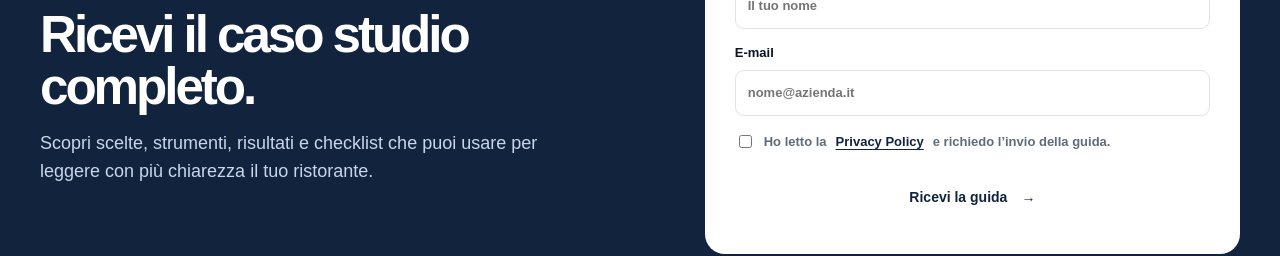
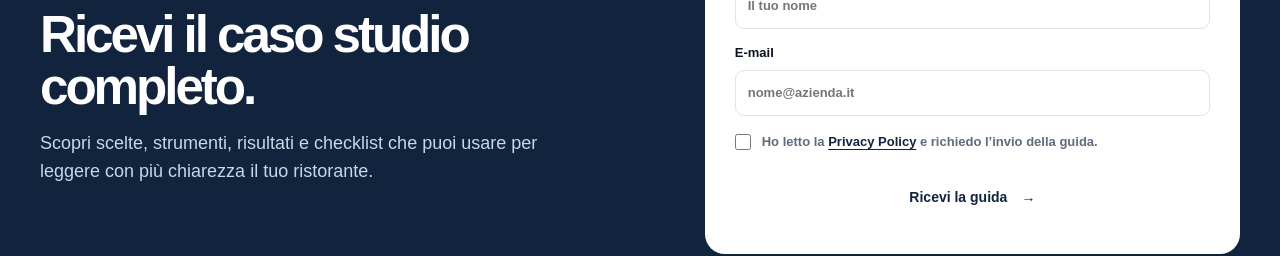
Before and after one commit to Antonio99999999/abweb, a Next.js app: page /metodo-mastro in a window 1280 px wide. Shown: the part 2340-2596 px from the top of the page. Built offline with nearby package versions, Linux system fonts and the light colour scheme.

Commit message:
migliorie testo

```diff
--- a/app/forms.css
+++ b/app/forms.css
@@ -1 +1,5 @@
 .trap-field{position:absolute!important;left:-10000px!important;width:1px!important;height:1px!important;overflow:hidden!important;opacity:0!important;pointer-events:none!important}
+.consent{display:grid;grid-template-columns:18px minmax(0,1fr);gap:9px;align-items:start}
+.consent input[type="checkbox"]{width:16px;height:16px;margin:2px 0 0}
+.consent span{min-width:0}
+@media(max-width:800px){.mastro-form .consent{gap:10px;font-size:13px;line-height:1.5}.mastro-form .consent input[type="checkbox"]{margin-top:2px}}
--- a/components/mastro-download-form.tsx
+++ b/components/mastro-download-form.tsx
@@ -7,5 +7,5 @@
   const [status, setStatus] = useState<"idle" | "loading" | "sent" | "error">("idle"); const [error, setError] = useState(""); const [startedAt] = useState(() => Date.now());
   async function submit(event: FormEvent<HTMLFormElement>) { event.preventDefault(); setStatus("loading"); setError(""); const data = new FormData(event.currentTarget); try { const response = await fetch("/api/mastro", { method: "POST", headers: { "content-type": "application/json" }, body: JSON.stringify({ name: data.get("name"), email: data.get("email"), website: data.get("website"), startedAt }) }); const result = await response.json().catch(() => null) as { error?: string } | null; if (!response.ok) throw new Error(result?.error || "Invio non riuscito. Scrivici a ab.agenziaweb@gmail.com."); setStatus("sent"); } catch (reason) { setError(reason instanceof Error ? reason.message : "Invio non riuscito. Scrivici a ab.agenziaweb@gmail.com."); setStatus("error"); } }
   if (status === "sent") return <div className="download-success" role="status" aria-live="polite"><strong>Guida inviata.</strong><p>Controlla la tua e-mail: troverai il link per scaricare il PDF.</p><a className="text-link" href="/downloads/metodo-mastro-benvenuti-al-sud.pdf" target="_blank">Scarica anche ora <span>→</span></a></div>;
-  return <form className="mastro-form" onSubmit={submit}><input className="trap-field" name="website" tabIndex={-1} autoComplete="off" aria-hidden="true" /><label>Nome<input name="name" required autoComplete="name" placeholder="Il tuo nome"/></label><label>E-mail<input name="email" type="email" required autoComplete="email" placeholder="nome@azienda.it"/></label><label className="consent"><input type="checkbox" required/> Ho letto la <Link href="/privacy" target="_blank">Privacy Policy</Link> e richiedo l’invio della guida.</label>{status === "error" && <p className="form-error" role="alert">{error}</p>}<button className="button button-light" disabled={status === "loading"}>{status === "loading" ? "Invio in corso…" : "Ricevi la guida"} <span>→</span></button></form>;
+  return <form className="mastro-form" onSubmit={submit}><input className="trap-field" name="website" tabIndex={-1} autoComplete="off" aria-hidden="true" /><label>Nome<input name="name" required autoComplete="name" placeholder="Il tuo nome"/></label><label>E-mail<input name="email" type="email" required autoComplete="email" placeholder="nome@azienda.it"/></label><label className="consent"><input type="checkbox" required/><span>Ho letto la <Link href="/privacy" target="_blank">Privacy Policy</Link> e richiedo l’invio della guida.</span></label>{status === "error" && <p className="form-error" role="alert">{error}</p>}<button className="button button-light" disabled={status === "loading"}>{status === "loading" ? "Invio in corso…" : "Ricevi la guida"} <span>→</span></button></form>;
 }
--- a/components/quote-builder.tsx
+++ b/components/quote-builder.tsx
@@ -38,7 +38,7 @@
     {active === "SEO" && <><p className="eyebrow">VISIBILITÀ</p><h1>Vuoi migliorare la visibilità su Google?</h1><Choice items={seoOptions} value={seo} onChange={setSeo}/></>}
     {active === "Social" && (hasSocial ? <><p className="eyebrow">SOCIAL</p><h1>Personalizza la gestione social.</h1><Choice items={socialPlans} value={socialPlan} onChange={setSocialPlan}/><div className="radio-row"><span>Utilizzo IA</span><label><input type="radio" checked={ai.price === 0} onChange={() => setAi({ label: "IA non utilizzata", price: 0 })}/> No</label><label><input type="radio" checked={ai.price === 100} onChange={() => setAi({ label: "Utilizzo IA", price: 100 })}/> Sì (+ €100)</label></div></> : <><p className="eyebrow">SOCIAL</p><h1>Hai bisogno di una gestione social?</h1><Choice items={socialOptions} value={social} onChange={setSocial}/></>)}
     {active === "Durata" && <><p className="eyebrow">COLLABORAZIONE</p><h1>Quanto pensi di collaborare con noi?</h1><Choice items={durations} value={duration} onChange={setDuration}/></>}
-    {active === "Contatto" && <form onSubmit={submit}><p className="eyebrow">CONTATTO</p><h1>Ricevi il tuo preventivo indicativo.</h1><p className="lead">I dettagli selezionati verranno usati per preparare il confronto iniziale.</p><input className="trap-field" name="website" tabIndex={-1} autoComplete="off" aria-hidden="true" /><div className="form-grid"><label>Nome e cognome<input required name="name" autoComplete="name"/></label><label>Email<input required name="email" type="email" autoComplete="email"/></label><label>Telefono<input required name="phone" type="tel" autoComplete="tel"/></label><label>Azienda<input name="company" autoComplete="organization"/></label><label className="full">Note sul progetto<textarea name="note" rows={3}/></label></div><label className="consent"><input required type="checkbox"/> Ho letto la <Link href="/privacy" target="_blank">Privacy Policy</Link> e richiedo di essere ricontattato in merito al progetto.</label>{error && <p className="form-error" role="alert">{error}</p>}<div className="button-row"><button type="button" className="button button-secondary" onClick={() => setStep(s => s - 1)}>Indietro</button><button className="button" disabled={loading}>{loading ? "Invio in corso…" : "Ricevi la fascia"} <span>→</span></button></div></form>}
+    {active === "Contatto" && <form onSubmit={submit}><p className="eyebrow">CONTATTO</p><h1>Ricevi il tuo preventivo indicativo.</h1><p className="lead">I dettagli selezionati verranno usati per preparare il confronto iniziale.</p><input className="trap-field" name="website" tabIndex={-1} autoComplete="off" aria-hidden="true" /><div className="form-grid"><label>Nome e cognome<input required name="name" autoComplete="name"/></label><label>Email<input required name="email" type="email" autoComplete="email"/></label><label>Telefono<input required name="phone" type="tel" autoComplete="tel"/></label><label>Azienda<input name="company" autoComplete="organization"/></label><label className="full">Note sul progetto<textarea name="note" rows={3}/></label></div><label className="consent"><input required type="checkbox"/><span>Ho letto la <Link href="/privacy" target="_blank">Privacy Policy</Link> e richiedo di essere ricontattato in merito al progetto.</span></label>{error && <p className="form-error" role="alert">{error}</p>}<div className="button-row"><button type="button" className="button button-secondary" onClick={() => setStep(s => s - 1)}>Indietro</button><button className="button" disabled={loading}>{loading ? "Invio in corso…" : "Ricevi la fascia"} <span>→</span></button></div></form>}
     {active !== "Contatto" && <><>{error && <p className="form-error" role="alert">{error}</p>}</><div className="button-row"><button type="button" className="button button-secondary" onClick={() => { setError(""); setStep(s => Math.max(0, s - 1)); }} disabled={step === 0}>Indietro</button><button className="button" onClick={next}>{active === "Durata" ? "I tuoi dati" : "Continua"} <span>→</span></button></div></>}
   </section></div>;
 }
```
Also changed, not shown: 1 other file (tests, documents, lock files or other folders).
